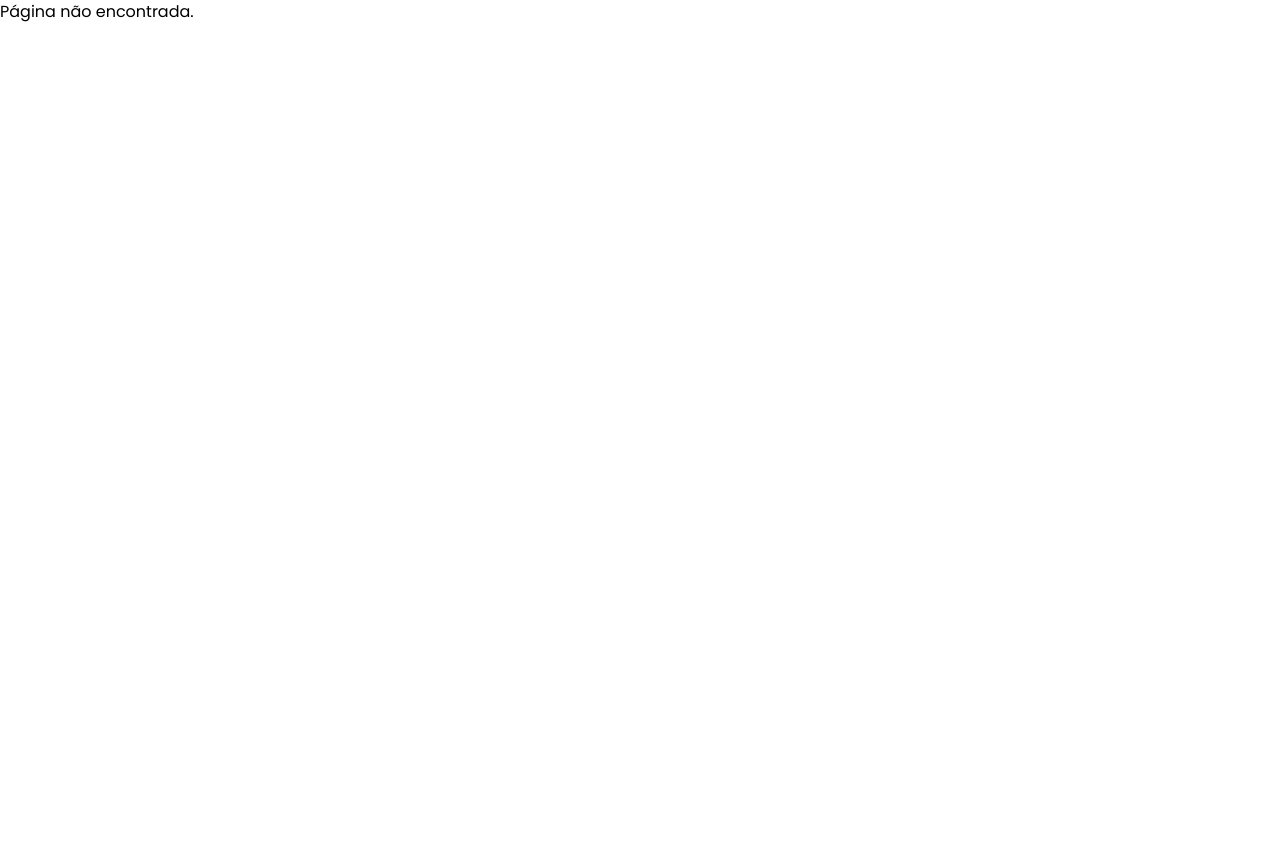
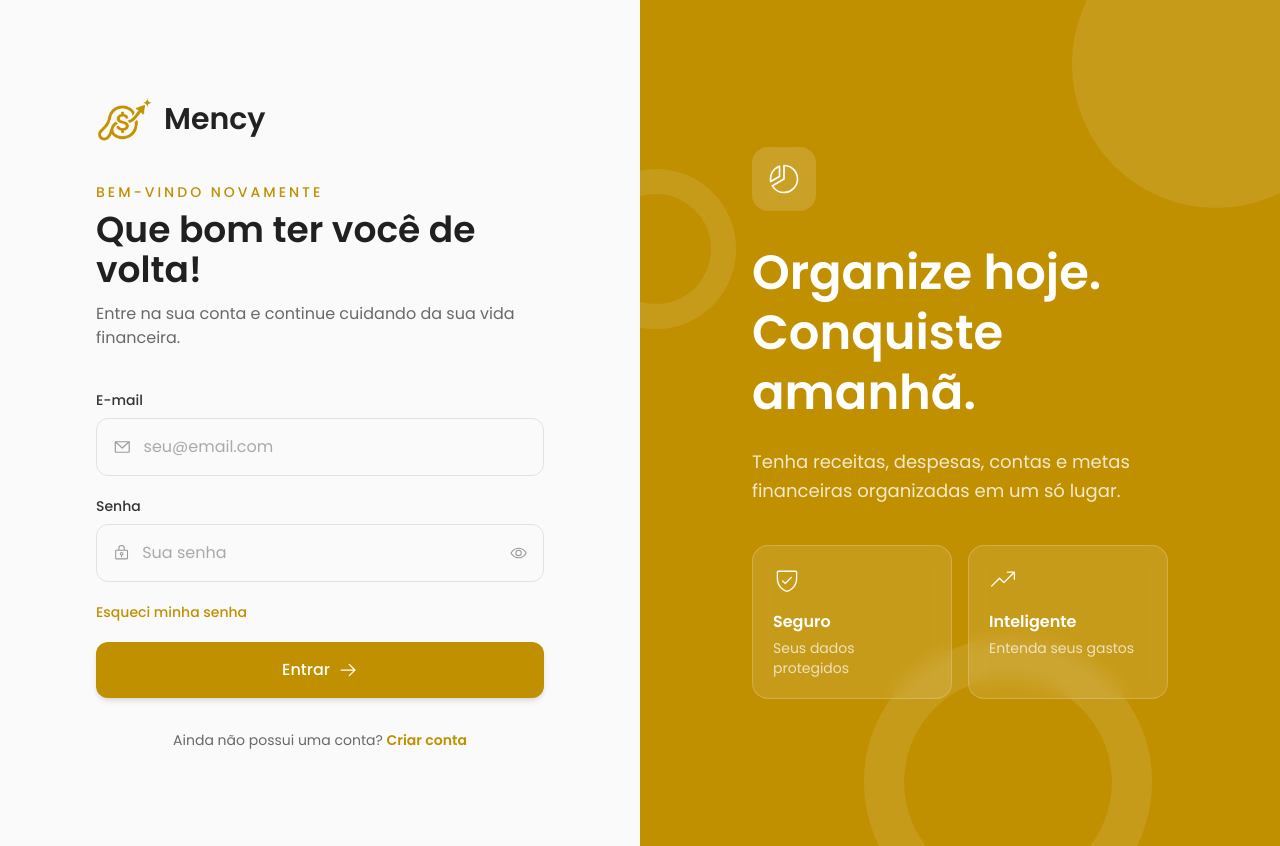
Before and after one commit to GiuCaroline/MencyWeb, a React (Vite) app in the folder mencyWeb/: page /login in a window 1280 px wide. Before the commit the page ends 800 px from the top, so only its background shows below. Built offline with nearby package versions, Linux system fonts and the light colour scheme.

Commit message:
Add: Login

```diff
--- a/mencyWeb/src/App.jsx
+++ b/mencyWeb/src/App.jsx
@@ -1,5 +1,6 @@
+import { Routes, Route, useLocation } from "react-router-dom";
 import Index from "./screens/Index";
-import { Routes, Route, useLocation } from "react-router-dom";
+import Login from "./screens/Login";
 
 export default function App() {
   const location = useLocation();
@@ -8,6 +9,7 @@ export default function App() {
     <div>
       <Routes>
         <Route path="/" element={<Index />} />
+        <Route path="/login" element={<Login />} />
         <Route path="*" element={<p>Página não encontrada.</p>} />
       </Routes>
     </div>
--- a/mencyWeb/src/components/navHome.jsx
+++ b/mencyWeb/src/components/navHome.jsx
@@ -1,11 +1,14 @@
+import { useNavigate } from "react-router-dom";
+
 export function NavHome() {
+    const navigate = useNavigate();
     return (
         <nav className="fixed top-0 inset-x-0 z-50 flex h-20 px-7 justify-between bg-[#C19000] items-center rounded-b-2xl">
             <p className="text-white text-[18px] cursor-default">
                 Início
             </p>
 
-            <button className="cursor-pointer bg-white text-black text-[18px] py-1 px-12 rounded-xl transition duration-300 hover:bg-[#E2E2E2]">
+            <button onClick={() => navigate("/login")} className="cursor-pointer bg-white text-black text-[18px] py-1 px-12 rounded-xl transition duration-300 hover:bg-[#E2E2E2]">
                 Login
             </button>
         </nav>
--- a/mencyWeb/src/screens/Index.jsx
+++ b/mencyWeb/src/screens/Index.jsx
@@ -1,7 +1,9 @@
 import { NavHome } from "../components/navHome";
+import { useNavigate } from "react-router-dom";
 import { ArrowDownIcon, ChartPieSliceIcon, BankIcon, TargetIcon, ChartBarIcon, ShieldCheckIcon, LockKeyIcon, ShieldIcon, RocketLaunchIcon, ArrowRightIcon } from "@phosphor-icons/react"
 
 export default function Index() {
+    const navigate = useNavigate();
     return (
         <main className="min-h-screen w-full bg-[#FAFAFA] font-poppins">
             <NavHome />
@@ -219,7 +221,7 @@ export default function Index() {
                 <p className="text-center text-[30px] font-semibold text-white cursor-default mt-[2%] max-w-md">Pronto para cuidar melhor do seu dinheiro?</p>
                 <p className="text-left text-white text-[18px] cursor-default mt-[1%]">Comece a organizar sua vida financeira com o Mency.</p>
 
-                <button className="cursor-pointer flex items-center justify-center gap-2 bg-white text-[#C19000] py-3 px-6 rounded-xl text-[18px] mt-[2%] transition duration-300 hover:scale-105">Começar agora <ArrowRightIcon size={28} /></button>
+                <button onClick={() => navigate("/login")} className="cursor-pointer flex items-center justify-center gap-2 bg-white text-[#C19000] py-3 px-6 rounded-xl text-[18px] mt-[2%] transition duration-300 hover:scale-105">Começar agora <ArrowRightIcon size={28} /></button>
             </section>
         </main>
     );
--- /dev/null
+++ b/mencyWeb/src/screens/Login.jsx
@@ -0,0 +1,241 @@
+import { useState } from "react";
+import {
+    EnvelopeSimpleIcon,
+    LockKeyIcon,
+    EyeIcon,
+    ArrowRightIcon,
+    CheckCircleIcon,
+    ChartPieSliceIcon,
+    ShieldCheckIcon,
+    TrendUpIcon,
+} from "@phosphor-icons/react";
+
+export default function Login() {
+    const [design, setDesign] = useState(2);
+
+    const [email, setEmail] = useState("");
+    const [senha, setSenha] = useState("");
+
+    function handleSubmit(e) {
+        e.preventDefault();
+
+        console.log({
+            email,
+            senha,
+        });
+    }
+
+    return (
+        <main className="min-h-screen font-poppins">
+            <section className="grid min-h-screen grid-cols-1 bg-[#FAFAFA] lg:grid-cols-2">
+
+                <div className="flex items-center justify-center px-8 py-24">
+                    <div className="w-full max-w-md">
+                        <div className="mb-10 flex items-center gap-3">
+                            <img
+                                src="/images/logodourada.png"
+                                alt="Mency"
+                                className="w-14"
+                            />
+
+                            <span className="text-3xl font-semibold text-[#222] cursor-default">
+                                Mency
+                            </span>
+                        </div>
+
+                        <p className="mb-2 text-sm font-medium uppercase tracking-[3px] text-[#C19000] cursor-default">
+                            Bem-vindo novamente
+                        </p>
+                        <h1 className="text-4xl font-semibold text-[#202020] cursor-default">
+                            Que bom ter você de volta!
+                        </h1>
+                        <p className="mt-3 text-[#696969] cursor-default">
+                            Entre na sua conta e continue cuidando da sua vida
+                            financeira.
+                        </p>
+                        <form
+                            onSubmit={handleSubmit}
+                            className="mt-10 flex flex-col gap-5"
+                        >
+                            <InputEmail
+                                email={email}
+                                setEmail={setEmail}
+                            />
+                            <InputSenha
+                                senha={senha}
+                                setSenha={setSenha}
+                            />
+                            <OpcoesLogin />
+
+                            <button
+                                type="submit"
+                                className="flex cursor-pointer items-center justify-center gap-2 rounded-xl bg-[#C19000] py-4 font-medium text-white shadow-md transition duration-300 hover:bg-[#A97E00]"
+                            >
+                                Entrar
+                                <ArrowRightIcon size={20} />
+                            </button>
+                        </form>
+
+                        <CriarConta />
+
+                    </div>
+                </div>
+
+                <div className="relative hidden overflow-hidden bg-[#C19000] lg:flex lg:items-center lg:justify-center">
+
+                    <div className="absolute -top-20 -right-20 h-72 w-72 rounded-full bg-white/10" />
+                    <div className="absolute top-[20%] -left-16 h-40 w-40 rounded-full border-[25px] border-white/10" />
+                    <div className="absolute -bottom-20 right-[20%] h-72 w-72 rounded-full border-[40px] border-white/10" />
+                    <div className="relative z-10 max-w-lg px-12 text-white">
+                        <div className="mb-8 flex h-16 w-16 items-center justify-center rounded-2xl bg-white/15 backdrop-blur">
+                            <ChartPieSliceIcon
+                                size={36}
+                                weight="light"
+                            />
+                        </div>
+
+                        <h2 className="text-5xl font-semibold leading-tight cursor-default">
+                            Organize hoje.
+                            <br />
+                            Conquiste amanhã.
+                        </h2>
+                        <p className="mt-6 max-w-md text-lg leading-relaxed text-white/80 cursor-default">
+                            Tenha receitas, despesas, contas e metas financeiras
+                            organizadas em um só lugar.
+                        </p>
+                        <div className="mt-10 grid grid-cols-2 gap-4">
+                            <MiniCard
+                                icon={
+                                    <ShieldCheckIcon
+                                        size={28}
+                                        weight="light"
+                                    />
+                                }
+                                titulo="Seguro"
+                                texto="Seus dados protegidos"
+                            />
+
+                            <MiniCard
+                                icon={
+                                    <TrendUpIcon
+                                        size={28}
+                                        weight="light"
+                                    />
+                                }
+                                titulo="Inteligente"
+                                texto="Entenda seus gastos"
+                            />
+                        </div>
+                    </div>
+                </div>
+            </section>
+        </main>
+    );
+}
+
+function InputEmail({ email, setEmail }) {
+    return (
+        <label>
+            <span className="mb-2 block text-sm font-medium text-[#333] cursor-default">
+                E-mail
+            </span>
+
+            <div className="flex items-center gap-3 rounded-xl border border-[#E2E2E2] bg-[#FAFAFA] px-4 transition focus-within:border-[#C19000] focus-within:bg-white">
+                <EnvelopeSimpleIcon
+                    size={20}
+                    className="text-[#999]"
+                />
+
+                <input
+                    type="email"
+                    value={email}
+                    onChange={(e) =>
+                        setEmail(e.target.value)
+                    }
+                    placeholder="seu@email.com"
+                    className="w-full bg-transparent py-4 outline-none placeholder:text-[#AAAAAA]"
+                />
+            </div>
+        </label>
+    );
+}
+
+function InputSenha({ senha, setSenha }) {
+    return (
+        <label>
+            <span className="mb-2 block text-sm font-medium text-[#333] cursor-default">
+                Senha
+            </span>
+
+            <div className="flex items-center gap-3 rounded-xl border border-[#E2E2E2] bg-[#FAFAFA] px-4 transition focus-within:border-[#C19000] focus-within:bg-white">
+
+                <LockKeyIcon
+                    size={20}
+                    className="text-[#999]"
+                />
+
+                <input
+                    type="password"
+                    value={senha}
+                    onChange={(e) =>
+                        setSenha(e.target.value)
+                    }
+                    placeholder="Sua senha"
+                    className="w-full bg-transparent py-4 outline-none placeholder:text-[#AAAAAA]"
+                />
+
+                <EyeIcon
+                    size={20}
+                    className="cursor-pointer text-[#999]"
+                />
+
+            </div>
+        </label>
+    );
+}
+
+function OpcoesLogin() {
+    return (
+        <div className="flex items-center justify-between text-sm">
+            <button
+                type="button"
+                className="cursor-pointer font-medium text-[#C19000] hover:underline"
+            >
+                Esqueci minha senha
+            </button>
+
+        </div>
+    );
+}
+
+function CriarConta() {
+    return (
+        <p className="mt-8 text-center text-sm text-[#696969] cursor-default">
+
+            Ainda não possui uma conta?{" "}
+
+            <span className="cursor-pointer font-semibold text-[#C19000] hover:underline">
+                Criar conta
+            </span>
+
+        </p>
+    );
+}
+
+function MiniCard({ icon, titulo, texto }) {
+    return (
+        <div className="rounded-2xl border border-white/20 bg-white/10 p-5 backdrop-blur">
+
+            {icon}
+
+            <p className="mt-4 font-semibold cursor-default">
+                {titulo}
+            </p>
+
+            <p className="mt-1 text-sm text-white/70 cursor-default">
+                {texto}
+            </p>
+
+        </div>
+    );
+}
```
Also changed, not shown: mencyWeb/public/images/logodourada.png (added).
